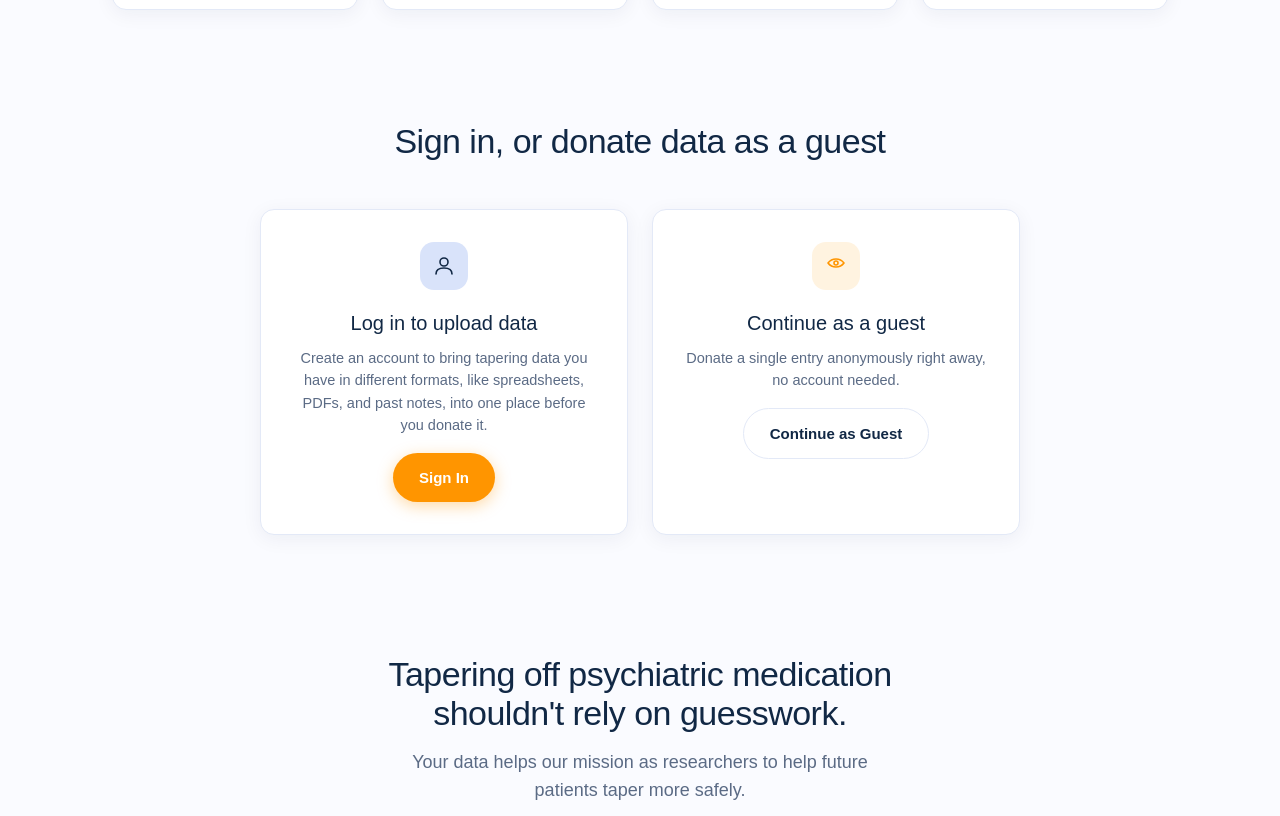
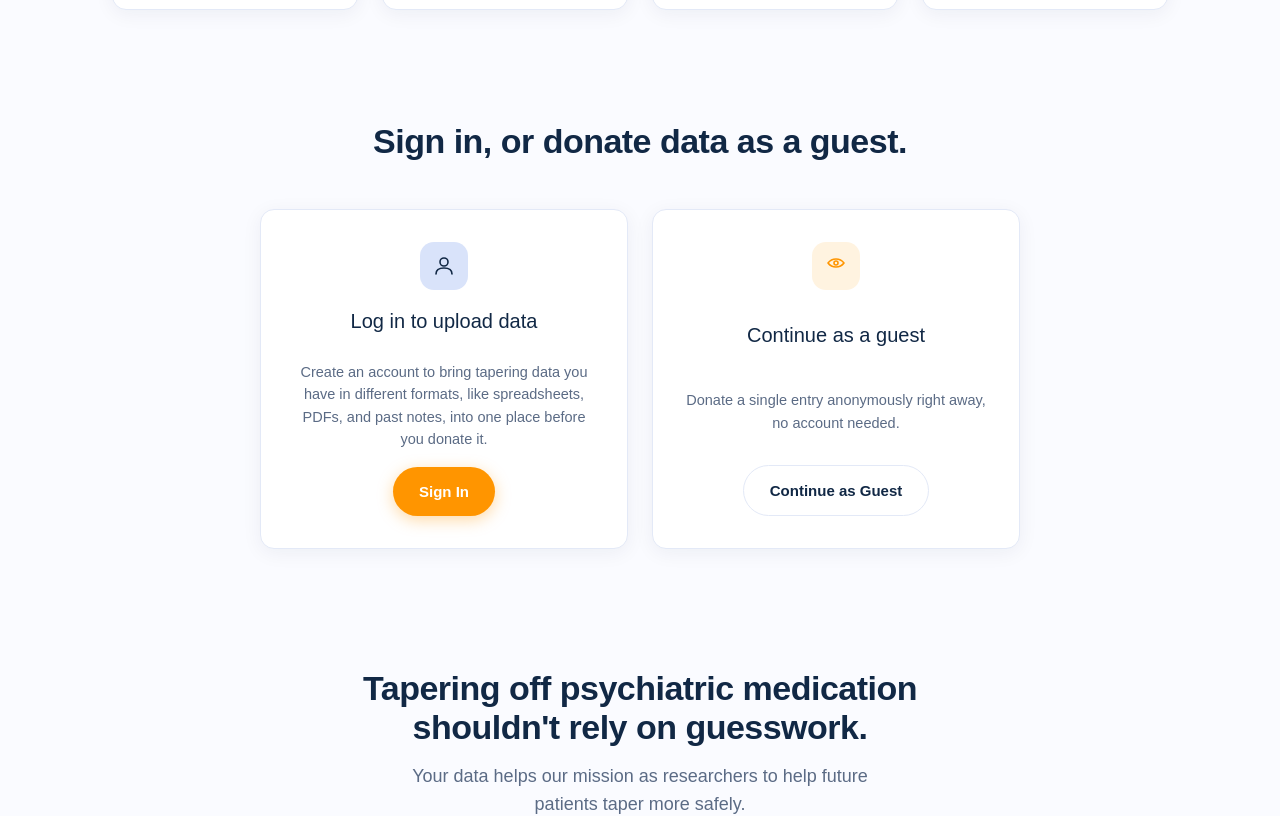
Before and after one commit to shirinamouei/citizen-science-platform, a Next.js app: page / in a window 1280 px wide. Shown: the part 1430-2246 px from the top of the page. Built offline with nearby package versions, Linux system fonts and the light colour scheme; no server answers; a web font is replaced by a local one.

Commit message:
fixed home page design

```diff
--- a/package.json
+++ b/package.json
@@ -24,6 +24,7 @@
     "@types/react-dom": "^19",
     "eslint": "^9",
     "eslint-config-next": "16.2.12",
+    "supabase": "^2.116.0",
     "tailwindcss": "^4",
     "typescript": "^5"
   }
--- a/src/app/globals.css
+++ b/src/app/globals.css
@@ -246,8 +246,8 @@ section { padding: 88px 0; }
 }
 
 h1, h2, h3 { font-family: var(--font-halant), Georgia, serif; font-weight: 500; }
-h1 { font-size: 52px; letter-spacing: -0.02em; color: var(--navy); line-height: 1.1; }
-h2 { font-size: 34px; letter-spacing: -0.015em; color: var(--navy); line-height: 1.15; }
+h1 { font-size: 60px; letter-spacing: -0.02em; color: var(--navy); line-height: 1.1; }
+h2 { font-size: 34px; letter-spacing: -0.015em; color: var(--navy); line-height: 1.15; font-weight: 700; }
 h3 { font-size: 20px; color: var(--navy); }
 p.lede { font-size: 18px; color: var(--text-muted); max-width: 560px; }
 
@@ -374,7 +374,7 @@ p.lede { font-size: 18px; color: var(--text-muted); max-width: 560px; }
     margin-top: 10px;
   }
 
-  h1 { font-size: 34px; }
+  h1 { font-size: 42px; }
   h2 { font-size: 27px; }
   .footer-grid { grid-template-columns: minmax(0, 1fr) minmax(0, 1fr); }
 }
--- a/src/app/home.module.css
+++ b/src/app/home.module.css
@@ -219,13 +219,15 @@
   display: grid; grid-template-columns: minmax(0, 1fr) minmax(0, 1fr); gap: 24px;
   max-width: 760px; margin: 0 auto;
 }
-.accessCard { padding: 32px; text-align: center; display: flex; flex-direction: column; align-items: center; }
+.accessCard {
+  padding: 32px; text-align: center;
+  display: flex; flex-direction: column; align-items: center; justify-content: space-between;
+  gap: 16px;
+}
 .accessIcon {
   width: 48px; height: 48px; border-radius: 14px;
   display: flex; align-items: center; justify-content: center;
-  margin-bottom: 18px;
 }
-.accessCard p { margin-top: 8px; }
 
 /* ---------- Mission brief ---------- */
 .missionBrief { max-width: 640px; margin: 0 auto; text-align: center; }
--- a/src/app/layout.tsx
+++ b/src/app/layout.tsx
@@ -8,7 +8,7 @@ import "./globals.css";
 
 const halant = Halant({
   subsets: ["latin"],
-  weight: ["400", "500"],
+  weight: ["400", "500", "700"],
   variable: "--font-halant",
 });
 
--- a/src/app/page.tsx
+++ b/src/app/page.tsx
@@ -111,7 +111,7 @@ export default function Home() {
       <section className="section-tight">
         <div className="wrap">
           <div className="text-center mb-48">
-            <h2>Sign in, or donate data as a guest</h2>
+            <h2>Sign in, or donate data as a guest.</h2>
           </div>
           <div className={styles.accessGrid}>
             <div className={`card ${styles.accessCard}`}>
@@ -126,7 +126,7 @@ export default function Home() {
                 Create an account to bring tapering data you have in different formats,
                 like spreadsheets, PDFs, and past notes, into one place before you donate it.
               </p>
-              <Link href="/signin" className="btn btn-primary mt-16">
+              <Link href="/signin" className="btn btn-primary">
                 Sign In
               </Link>
             </div>
@@ -139,7 +139,7 @@ export default function Home() {
               </div>
               <h3>Continue as a guest</h3>
               <p className="text-muted-sm">Donate a single entry anonymously right away, no account needed.</p>
-              <Link href="/upload" className="btn btn-secondary mt-16">
+              <Link href="/upload" className="btn btn-secondary">
                 Continue as Guest
               </Link>
             </div>
```
Also changed, not shown: supabase/.temp/linked-project.json (added), 2 other files (tests, documents, lock files or other folders).
